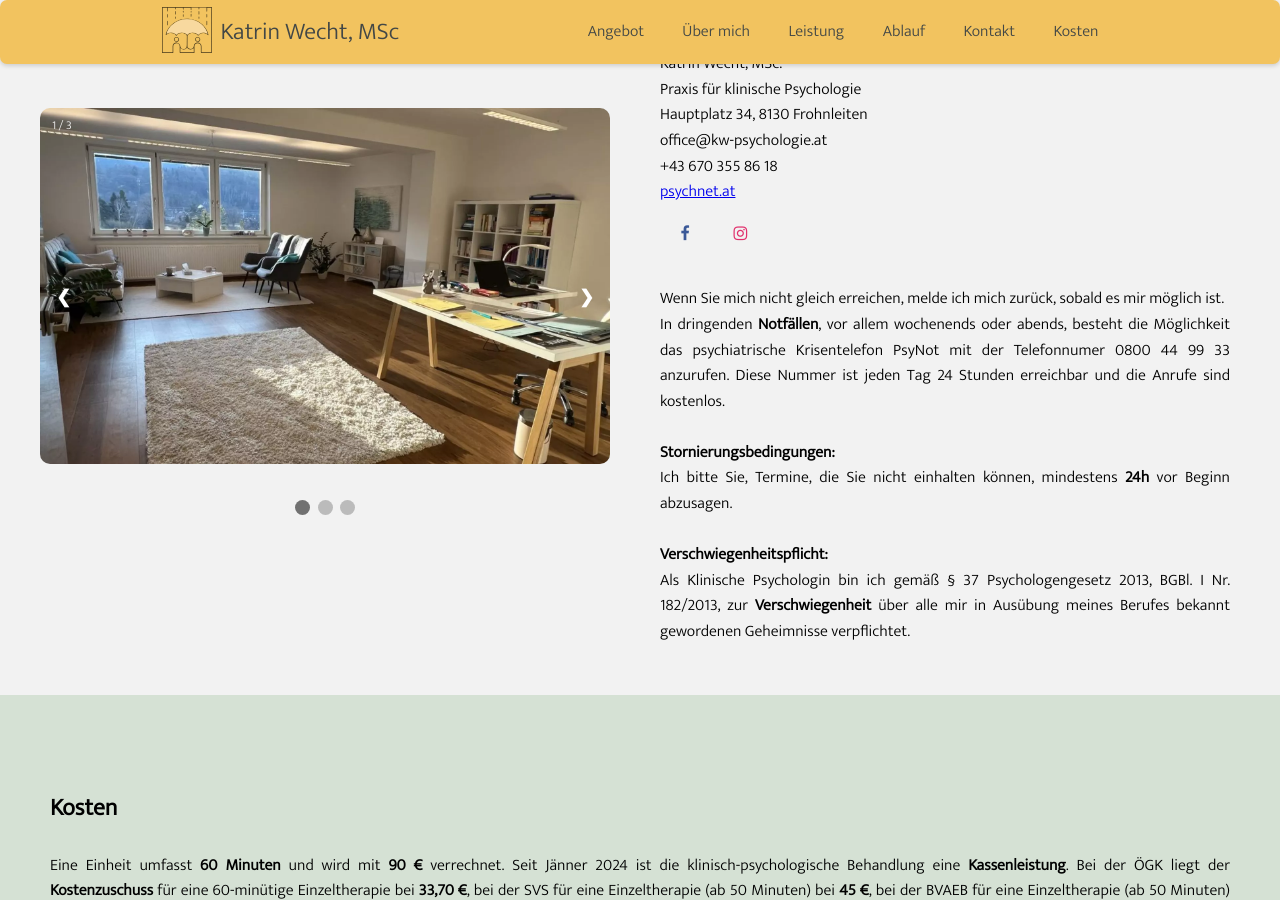
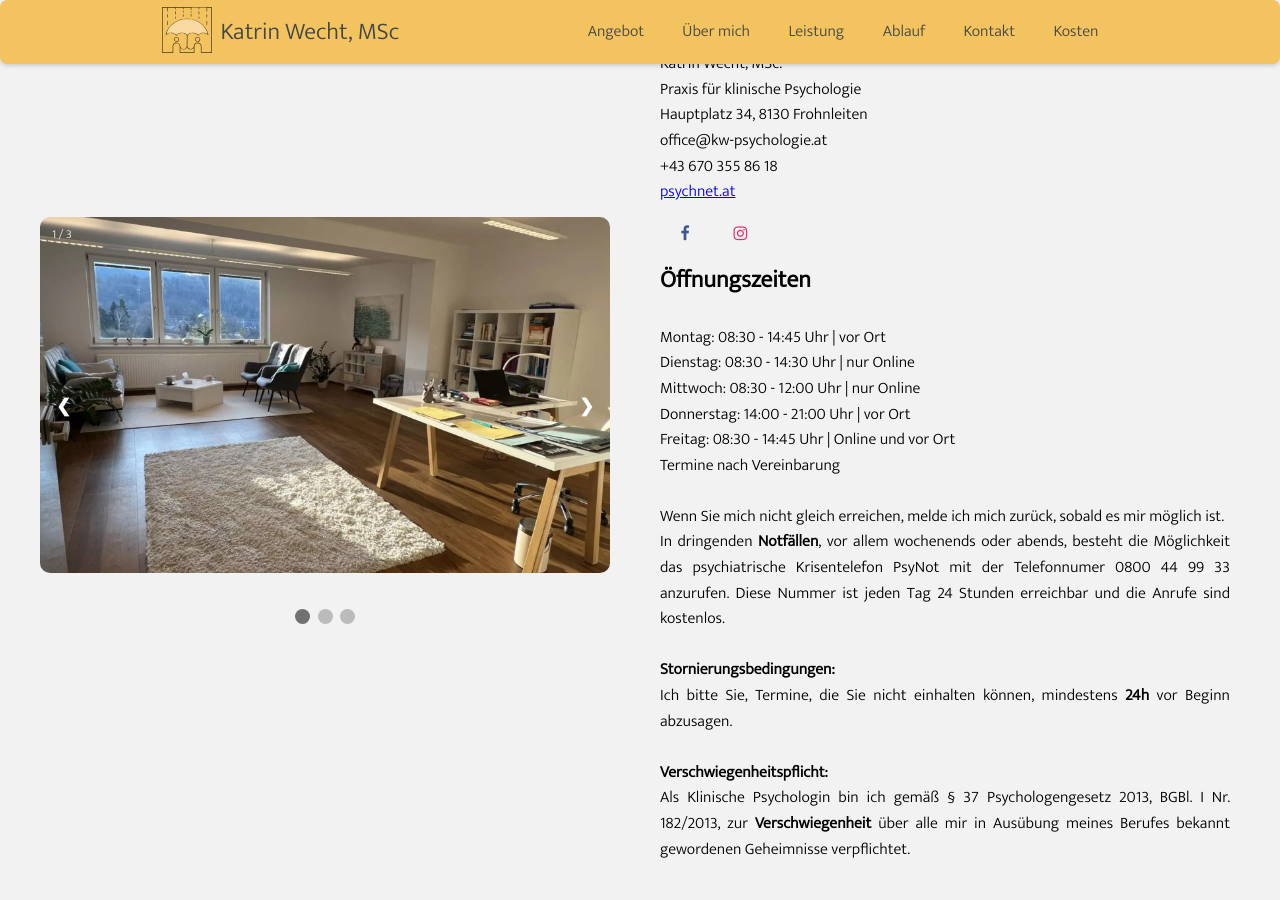
Before and after one commit to 11wecht/11wecht.github.io, a Jekyll site: the page built from index.html, in a window 1280 px wide and 900 px high, scrolled down 3581 px. Built offline with Jekyll 4.4.1, drawn with Linux system fonts in a browser that asks for light colours.

Commit message:
add opening hours

```diff
--- a/index.html
+++ b/index.html
@@ -529,6 +529,19 @@ layout: default
                         class="fa fa-facebook"></a>
                     <a href="https://www.instagram.com/kw.psychologie/" target="_blank" class="fa fa-instagram"></a>
                 </p>
+                                <!-- Öffnungszeiten -->
+                <div class="oeffnungszeiten">
+                    <h2>Öffnungszeiten</h2>
+                    <br>
+
+                    Montag: 08:30 - 14:45 Uhr | vor Ort<br>
+                    Dienstag: 08:30 - 14:30 Uhr | nur Online<br>
+                    Mittwoch: 08:30 - 12:00 Uhr | nur Online<br>
+                    Donnerstag: 14:00 - 21:00 Uhr | vor Ort<br>
+                    Freitag: 08:30 - 14:45 Uhr | Online und vor Ort<br>
+                    Termine nach Vereinbarung<br>
+
+                </div>
 
 
                 <br>
```
